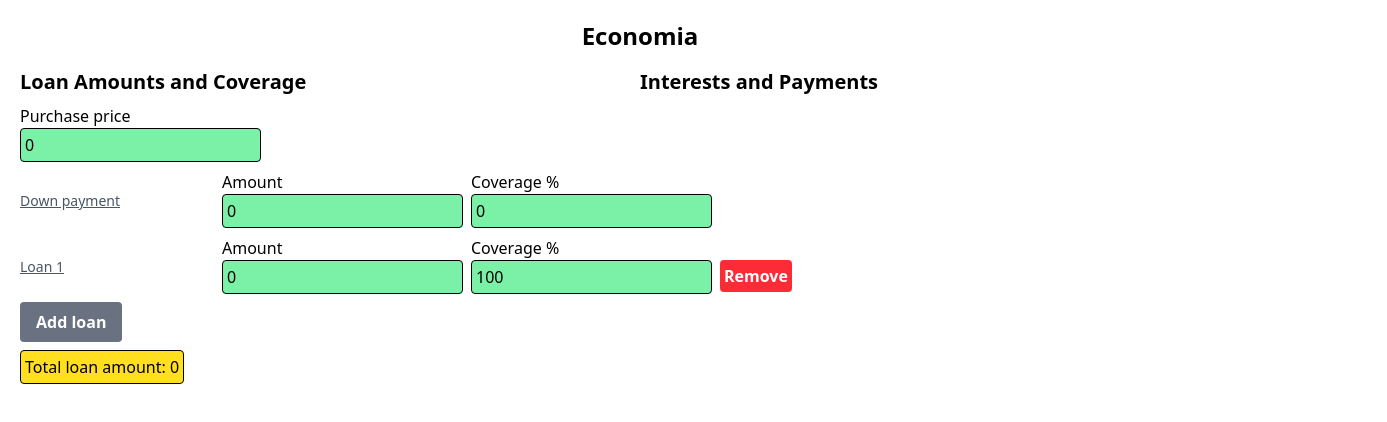
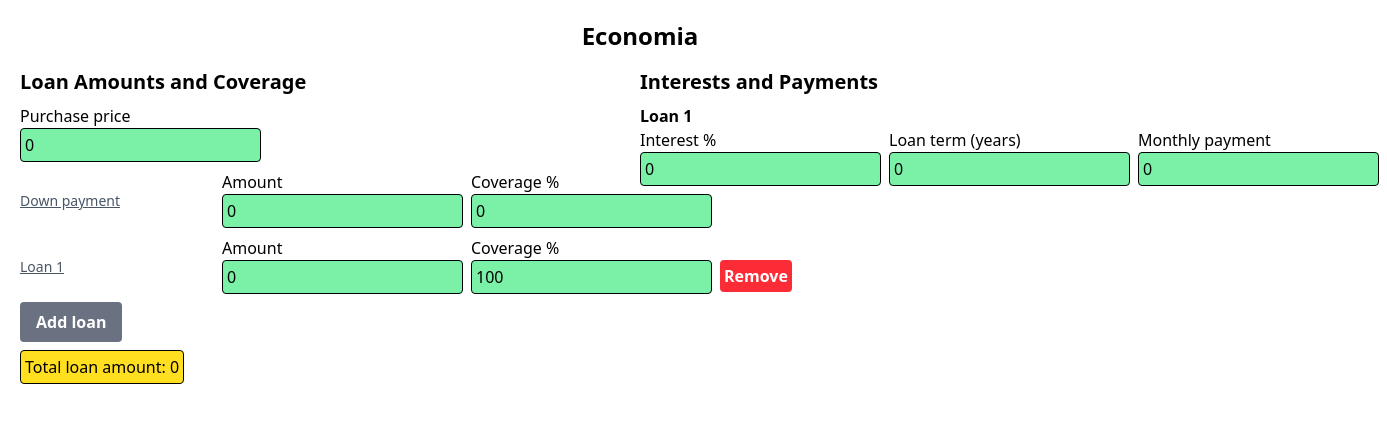
Before and after one commit to AGmarsen/Economia, an Angular app: page / in a window 1280 px wide. Both pictures are taken after a click on the button "Add loan". Shown: the top 422 px of the page, 1387 px wide, since content can reach past the window. Built offline with nearby package versions, Linux system fonts and the light colour scheme.

Commit message:
calc section 2 vals

```diff
--- a/src/app/accountantService.ts
+++ b/src/app/accountantService.ts
@@ -51,28 +51,28 @@ export class AccountantService {
   }
 
   setLoanAmount(loan: Loan, amount: number) {
-    loan.amount = amount;
+    loan.setAmount(amount);
     this.calcLoanCoverage(loan);
     this.saveToLocalStorage();
   }
   private calcLoanAmount(loan: Loan) {
-    const calculatedAmount = this.purchasePrice * loan.coverage;
-    loan.amount = calculatedAmount;
+    const calculatedAmount = this.purchasePrice * loan.coverage();
+    loan.setAmount(calculatedAmount);
   }
 
   setLoanCoverage(loan: Loan, coverage: number) {
-    loan.coverage = coverage;
+    loan.setCoverage(coverage);
     this.calcLoanAmount(loan);
     this.saveToLocalStorage();
   }
   private calcLoanCoverage(loan: Loan) {
-    const calculatedCoverage = this.purchasePrice <= 0 ? 1 : loan.amount / this.purchasePrice;
-    loan.coverage = calculatedCoverage;
+    const calculatedCoverage = this.purchasePrice <= 0 ? 1 : loan.getAmount() / this.purchasePrice;
+    loan.setCoverage(calculatedCoverage);
   }
 
   addLoan() {
     let newLoan = new Loan(`Loan ${this._loans().length + 1}`, 0, 0);
-    let missingAmount = this.purchasePrice - this.loans().reduce((total, loan) => total + loan.amount, this.downPayment());
+    let missingAmount = this.purchasePrice - this.loans().reduce((total, loan) => total + loan.getAmount(), this.downPayment());
     if (missingAmount <= 0) {
       missingAmount = 0;
     }
@@ -84,11 +84,27 @@ export class AccountantService {
     this._loans.set(this.loans().filter(loan => loan !== loanToRemove));
   }
 
+  setLoanInterest(loan: Loan, interestRate: number) {
+    loan.setInterestRate(interestRate);
+    this.saveToLocalStorage();
+  }
+
+
+  setLoanTermYears(loan: Loan, loanTermYears: number) {
+    loan.setLoanTermYears(loanTermYears);
+    this.saveToLocalStorage();
+  }
+
+  setLoanPayment(loan: Loan, monthlyPayment: number) {
+    loan.setMonthlyPayment(monthlyPayment);
+    this.saveToLocalStorage();
+  }
+
   saveToLocalStorage() {
     const data = {
       downPayment: this.downPayment,
       purchasePrice: this.purchasePrice,
-      loans: this.loans().map(loan => ({ label: loan.label, amount: loan.amount, interestRate: loan.interestRate }))
+      loans: this.loans().map(loan => ({ label: loan.label, amount: loan.getAmount(), interestRate: loan.getInterestRate() }))
     };
     localStorage.setItem('accountantData', JSON.stringify(data));
   }
--- a/src/app/app.html
+++ b/src/app/app.html
@@ -36,6 +36,7 @@
 
     <div class="section lg:w-1/2 w-full">
       <h2>Interests and Payments</h2>
+      <interest-list />
     </div>
 
   </div>
--- a/src/app/app.ts
+++ b/src/app/app.ts
@@ -4,11 +4,12 @@ import { AccountantService } from './accountantService';
 import { CalculatedField } from "./calculated-field/calculated-field";
 import { LoanList } from "./loan-list/loan-list";
 import { Utility } from './utility';
+import { InterestList } from "./interest-list/interest-list";
 
 
 @Component({
   selector: 'app-root',
-  imports: [RouterOutlet, CalculatedField, LoanList],
+  imports: [RouterOutlet, CalculatedField, LoanList, InterestList],
   templateUrl: './app.html'
 })
 export class App {
--- /dev/null
+++ b/src/app/interest-list/interest-list.html
@@ -0,0 +1,24 @@
+@for(loan of accountantService.loans(); track loan) {
+<b>{{loan.label}}</b>
+<div class="flex">
+    <div>
+        <p>Interest %</p>
+        <input #interest class="parameter-field" type="number" label="Interest %"
+            (input)="accountantService.setLoanInterest(loan, interest.valueAsNumber / 100)"
+            [value]="util.roundTwoDecimals(loan.getInterestRate() * 100)" />
+    </div>
+    <div>
+        <p>Loan term (years)</p>
+        <input #term class="parameter-field" type="number" label="Loan term (years)"
+            (input)="accountantService.setLoanTermYears(loan, term.valueAsNumber)"
+            [value]="util.roundTwoDecimals(loan.loanTermYears())" />
+    </div>
+    <div>
+        <p>Monthly payment</p>
+        <input #payment class="parameter-field" type="number" label="Monthly payment"
+            (input)="accountantService.setLoanPayment(loan, payment.valueAsNumber)"
+            [value]="util.roundTwoDecimals(loan.monthlyPayment())" />
+
+    </div>
+</div>
+}
--- /dev/null
+++ b/src/app/interest-list/interest-list.ts
@@ -0,0 +1,13 @@
+import { Component, inject } from '@angular/core';
+import { AccountantService } from '../accountantService';
+import { Utility } from '../utility';
+
+@Component({
+  selector: 'interest-list',
+  imports: [],
+  templateUrl: './interest-list.html'
+})
+export class InterestList {
+  accountantService = inject(AccountantService);
+  util = Utility;
+}
--- a/src/app/loan-list/loan-list.html
+++ b/src/app/loan-list/loan-list.html
@@ -1,4 +1,4 @@
-@for(loan of accountantService.loans(); track loan; let i = $index) {
+@for(loan of accountantService.loans(); track loan) {
 
 <div class="flex">
     <input class="editable-label" [value]="loan.label" (input)="loan.label = $event.target.value"
@@ -6,14 +6,14 @@
     <div>
         <p>Amount</p>
         <input #amountInput class="parameter-field" type="number"
-            (input)="loan.amount = amountInput.valueAsNumber; accountantService.setLoanAmount(loan, loan.amount)"
-            [value]="util.roundTwoDecimals(loan.amount)" />
+            (input)="loan.setAmount(amountInput.valueAsNumber); accountantService.setLoanAmount(loan, loan.getAmount())"
+            [value]="util.roundTwoDecimals(loan.getAmount())" />
     </div>
     <div>
         <p>Coverage %</p>
         <input #coverageInput class="parameter-field" type="number"
-            (input)="loan.coverage = coverageInput.valueAsNumber / 100; accountantService.setLoanCoverage(loan, loan.coverage)"
-            [value]="util.roundTwoDecimals(loan.coverage * 100)" />
+            (input)="loan.setCoverage(coverageInput.valueAsNumber / 100); accountantService.setLoanCoverage(loan, loan.coverage())"
+            [value]="util.roundTwoDecimals(loan.coverage() * 100)" />
     </div>
     <div>
         <br>
--- a/src/app/loan.ts
+++ b/src/app/loan.ts
@@ -1,37 +1,80 @@
+import { signal } from "@angular/core";
+
 export class Loan {
-    private readonly monthlyInterestRate: number;
-    coverage: number = 0;
-    constructor(public label: string, public amount: number, public interestRate: number) {
-        this.monthlyInterestRate = interestRate / 100 / 12;
+
+    private _coverage = signal(0);
+    coverage = this._coverage.asReadonly();
+
+    private _loanTermYears = signal(0);
+    loanTermYears = this._loanTermYears.asReadonly();
+
+    private _monthlyPayment = signal(0);
+    monthlyPayment = this._monthlyPayment.asReadonly();
+
+
+    constructor(public label: string, private amount: number, private interestRate: number) { }
+
+    private monthlyInterestRate(): number {
+        return this.interestRate / 12;
     }
 
-    calculateMonthlyPayment(loanTermYears: number): number {
-      const numberOfPayments = loanTermYears * 12;
+    setAmount(amount: number) {
+        this.amount = amount;
+        this.calcMonthlyPayment();
+    }
+    getAmount(): number {
+        return this.amount;
+    }
+
+    setInterestRate(interestRate: number) {
+        this.interestRate = interestRate;
+        this.calcMonthlyPayment();
+    }
+    getInterestRate(): number {
+        return this.interestRate;
+    }
+
+    setCoverage(coverage: number) {
+        this._coverage.set(coverage);
+    }
+
+    setLoanTermYears(loanTermYears: number) {
+        this._loanTermYears.set(loanTermYears);
+        this.calcMonthlyPayment();
+    }
+    calcLoanTermYears() {
+      if (this.amount <= 0) {
+        this._loanTermYears.set(0);
+      }
+      if (this.monthlyPayment() <= 0) {
+        this._loanTermYears.set(Infinity);
+      }
+      // n = -log(1 - r * A / m) / log(1 + r)
+      const loanTermMonths = -Math.log(1 - this.monthlyInterestRate() * this.amount / this.monthlyPayment()) / Math.log(1 + this.monthlyInterestRate());
+      this._loanTermYears.set(loanTermMonths / 12);
+    }
+
+    setMonthlyPayment(monthlyPayment: number) {
+        this._monthlyPayment.set(monthlyPayment);
+        this.calcLoanTermYears();
+    }
+    calcMonthlyPayment() {
+      const numberOfPayments = this.loanTermYears() * 12;
       if (this.amount <= 0 || numberOfPayments < 0) {
-        return 0;
+        this._monthlyPayment.set(0);
+        return;
       }
       // m = A * (r * (1 + r)^n) / ((1 + r)^n - 1)
-      return this.amount * (this.monthlyInterestRate * Math.pow(1 + this.monthlyInterestRate, numberOfPayments)) / (Math.pow(1 + this.monthlyInterestRate, numberOfPayments) - 1);
+      const m = this.amount * (this.monthlyInterestRate() * Math.pow(1 + this.monthlyInterestRate(), numberOfPayments)) / (Math.pow(1 + this.monthlyInterestRate(), numberOfPayments) - 1)
+      this._monthlyPayment.set(m);
     }
 
-    calculateLoanTermYears(monthlyPayment: number): number {
-      if (this.amount <= 0) {
-        return 0;
-      }
-      if (monthlyPayment <= 0) {
-        return Infinity;
-      }
-      // n = -log(1 - r * A / m) / log(1 + r)
-      const loanTermMonths = -Math.log(1 - this.monthlyInterestRate * this.amount / monthlyPayment) / Math.log(1 + this.monthlyInterestRate);
-      return loanTermMonths / 12;
-    }
-
-    calculateInterestOnlyPayment(interestAppliedBeforePayment=true): number {
+    getInterestOnlyPayment(interestAppliedBeforePayment=true): number {
         if (interestAppliedBeforePayment) {
             // m = A * r
-            return this.amount * (this.monthlyInterestRate);
+            return this.amount * (this.monthlyInterestRate());
         }
         // m = A - A / (1 + r)
-        return this.amount - this.amount / (1 + this.monthlyInterestRate);
+        return this.amount - this.amount / (1 + this.monthlyInterestRate());
     }
 }
```
Also changed, not shown: 1 other file (tests, documents, lock files or other folders).
